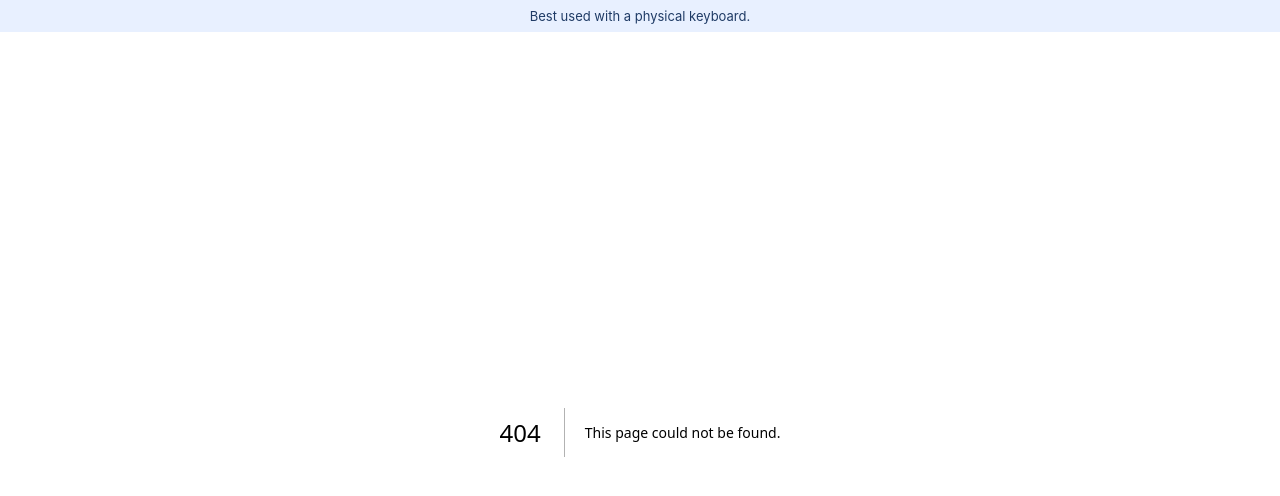
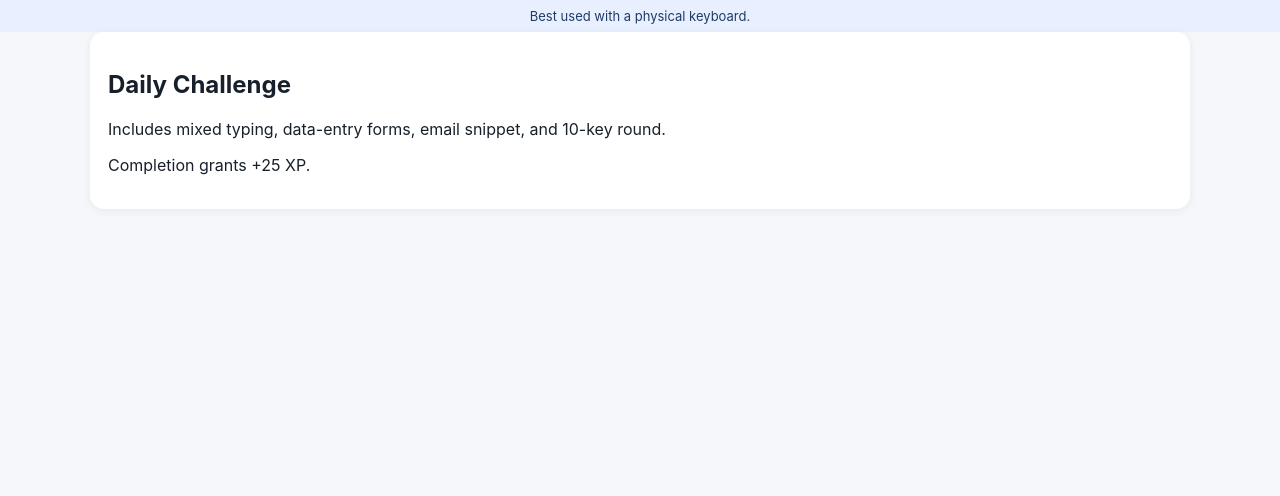
Before and after one commit to kaylaeastman86-cyber/Data-Entry-Typing-Speed-Trainer, a Next.js app: page /daily-challenge in a window 1280 px wide. Before the commit this address had no page. Shown: the top 496 px of the page. Built offline with nearby package versions, Linux system fonts and the light colour scheme.

Commit message:
Create page.tsx

```diff
--- /dev/null
+++ b/app/daily-challenge/page.tsx
@@ -0,0 +1,9 @@
+export default function Daily(){
+  return(
+    <main className='page card'>
+      <h2>Daily Challenge</h2>
+      <p>Includes mixed typing, data-entry forms, email snippet, and 10-key round.</p>
+      <p>Completion grants +25 XP.</p>
+    </main>
+  );
+}
```
